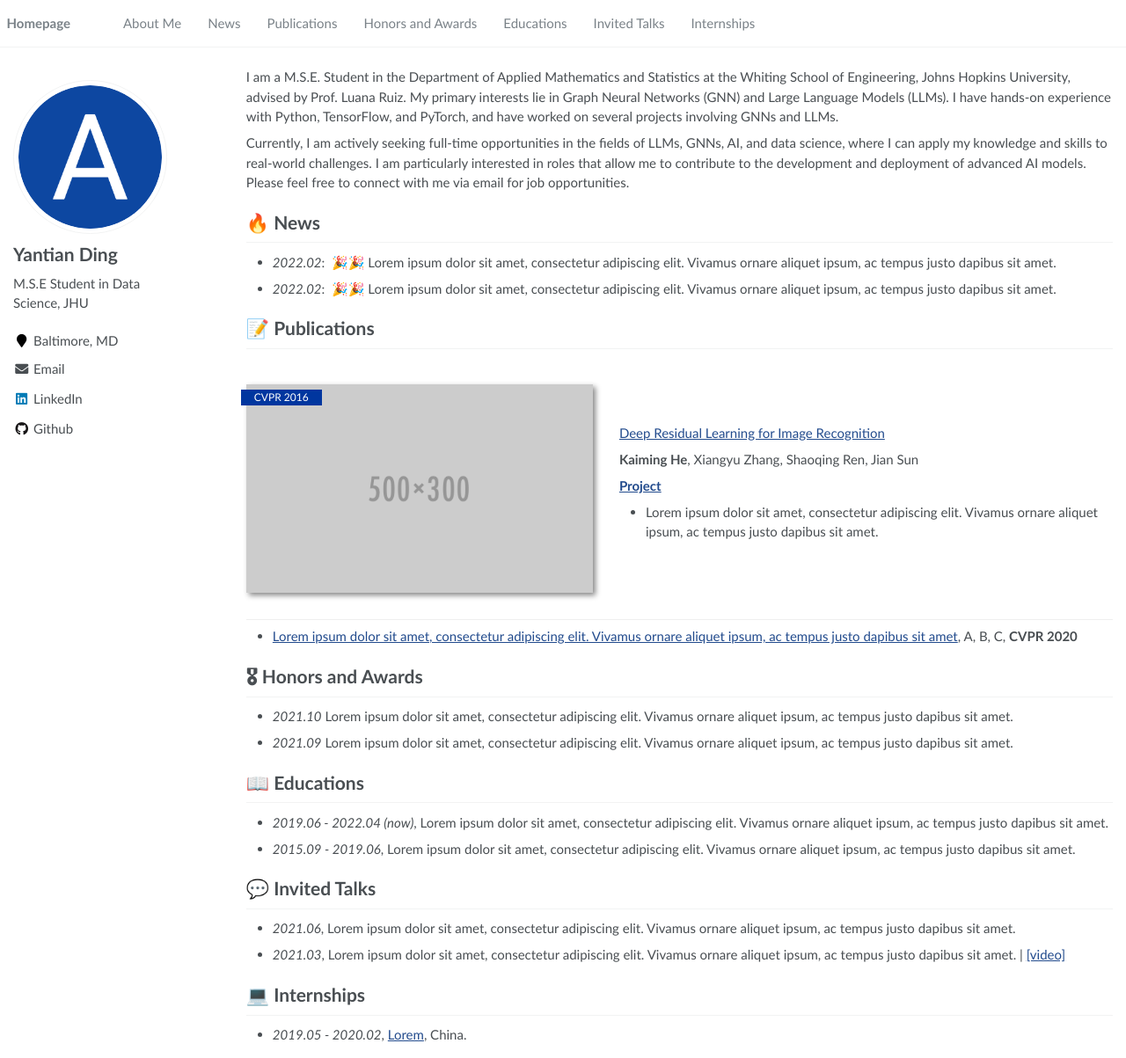
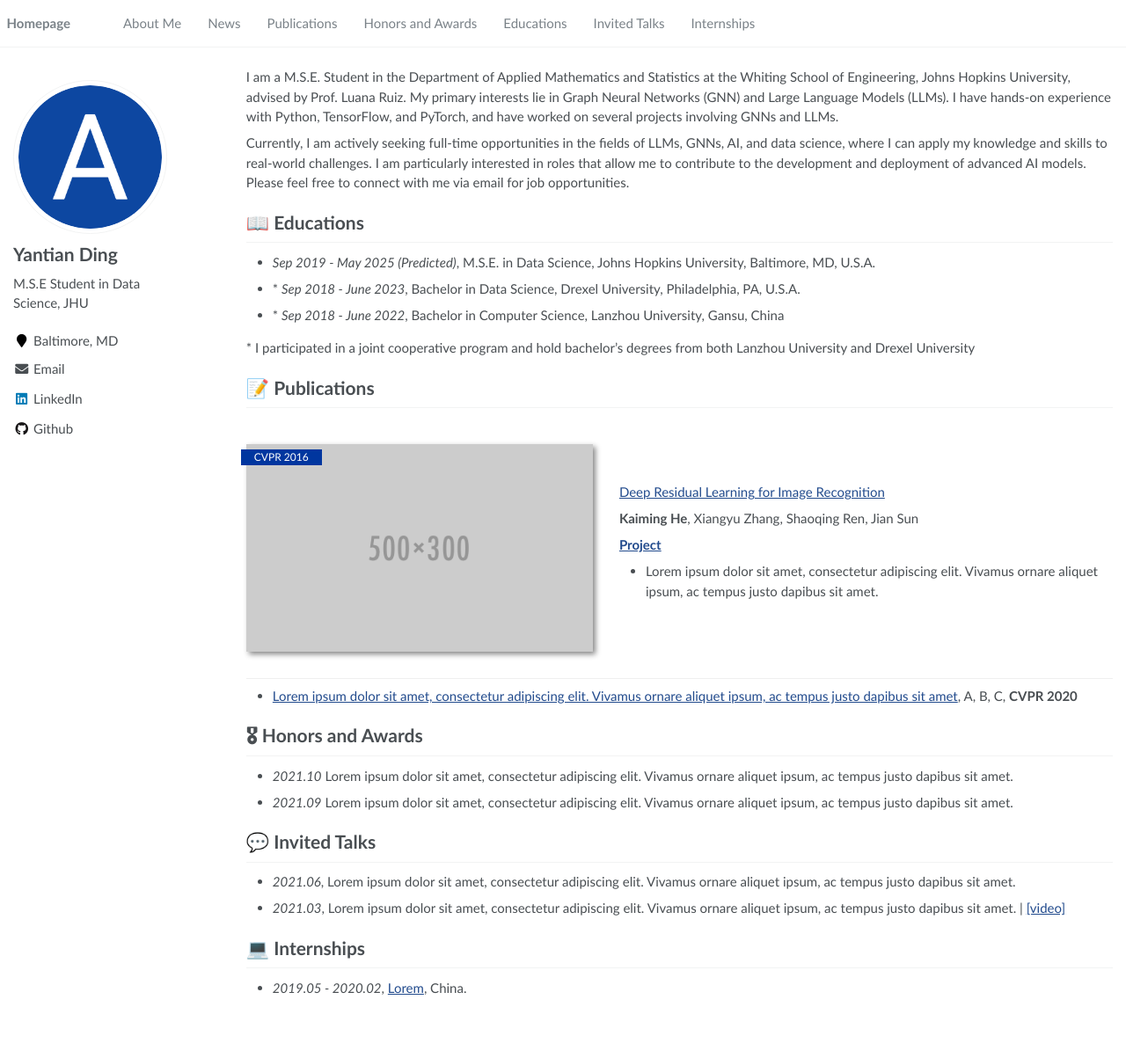
Before and after one commit to yding72/yding72.github.io, a Jekyll site: the page built from _pages/about.md, in a window 1280 px wide and 1203 px high. Shown: the whole window at 88% size. Built offline with Jekyll 4.4.1, drawn with Linux system fonts in a browser that asks for light colours.

Commit message:
Update about.md

```diff
--- a/_pages/about.md
+++ b/_pages/about.md
@@ -21,9 +21,13 @@ I am a M.S.E. Student in the Department of Applied Mathematics and Statistics at
 
 Currently, I am actively seeking full-time opportunities in the fields of LLMs, GNNs, AI, and data science, where I can apply my knowledge and skills to real-world challenges. I am particularly interested in roles that allow me to contribute to the development and deployment of advanced AI models. Please feel free to connect with me via email for job opportunities.
 
-# 🔥 News
-- *2022.02*: &nbsp;🎉🎉 Lorem ipsum dolor sit amet, consectetur adipiscing elit. Vivamus ornare aliquet ipsum, ac tempus justo dapibus sit amet.
-- *2022.02*: &nbsp;🎉🎉 Lorem ipsum dolor sit amet, consectetur adipiscing elit. Vivamus ornare aliquet ipsum, ac tempus justo dapibus sit amet.
+# 📖 Educations
+- *Sep 2019 - May 2025 (Predicted)*, M.S.E. in Data Science, Johns Hopkins University, Baltimore, MD, U.S.A.
+- \* *Sep 2018 - June 2023*, Bachelor in Data Science, Drexel University, Philadelphia, PA, U.S.A.
+- \* *Sep 2018 - June 2022*, Bachelor in Computer Science, Lanzhou University, Gansu, China
+
+\* I participated in a joint cooperative program and hold bachelor's degrees from both Lanzhou University and Drexel University
+
 
 # 📝 Publications
 
@@ -45,9 +49,6 @@ Currently, I am actively seeking full-time opportunities in the fields of LLMs,
 - *2021.10* Lorem ipsum dolor sit amet, consectetur adipiscing elit. Vivamus ornare aliquet ipsum, ac tempus justo dapibus sit amet.
 - *2021.09* Lorem ipsum dolor sit amet, consectetur adipiscing elit. Vivamus ornare aliquet ipsum, ac tempus justo dapibus sit amet.
 
-# 📖 Educations
-- *2019.06 - 2022.04 (now)*, Lorem ipsum dolor sit amet, consectetur adipiscing elit. Vivamus ornare aliquet ipsum, ac tempus justo dapibus sit amet.
-- *2015.09 - 2019.06*, Lorem ipsum dolor sit amet, consectetur adipiscing elit. Vivamus ornare aliquet ipsum, ac tempus justo dapibus sit amet.
 
 # 💬 Invited Talks
 - *2021.06*, Lorem ipsum dolor sit amet, consectetur adipiscing elit. Vivamus ornare aliquet ipsum, ac tempus justo dapibus sit amet.
```
